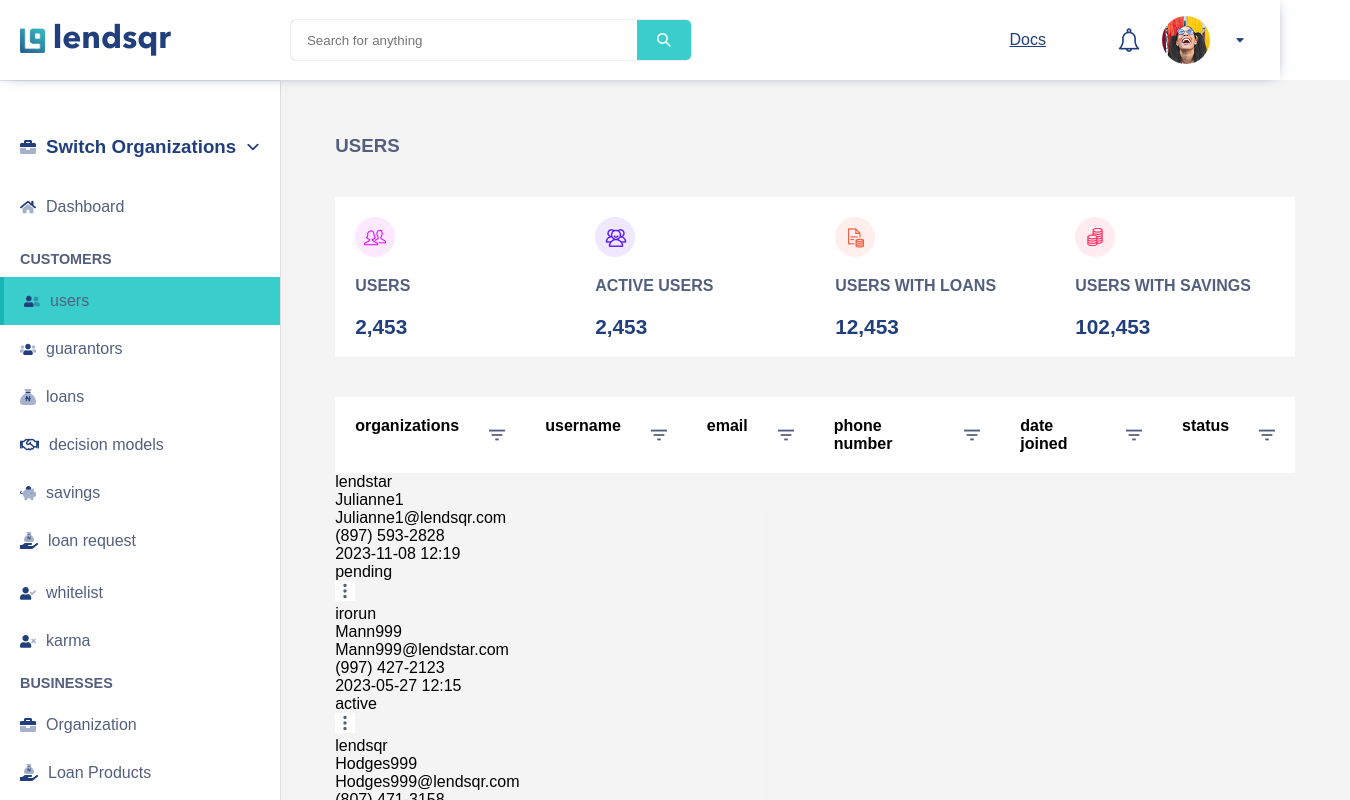
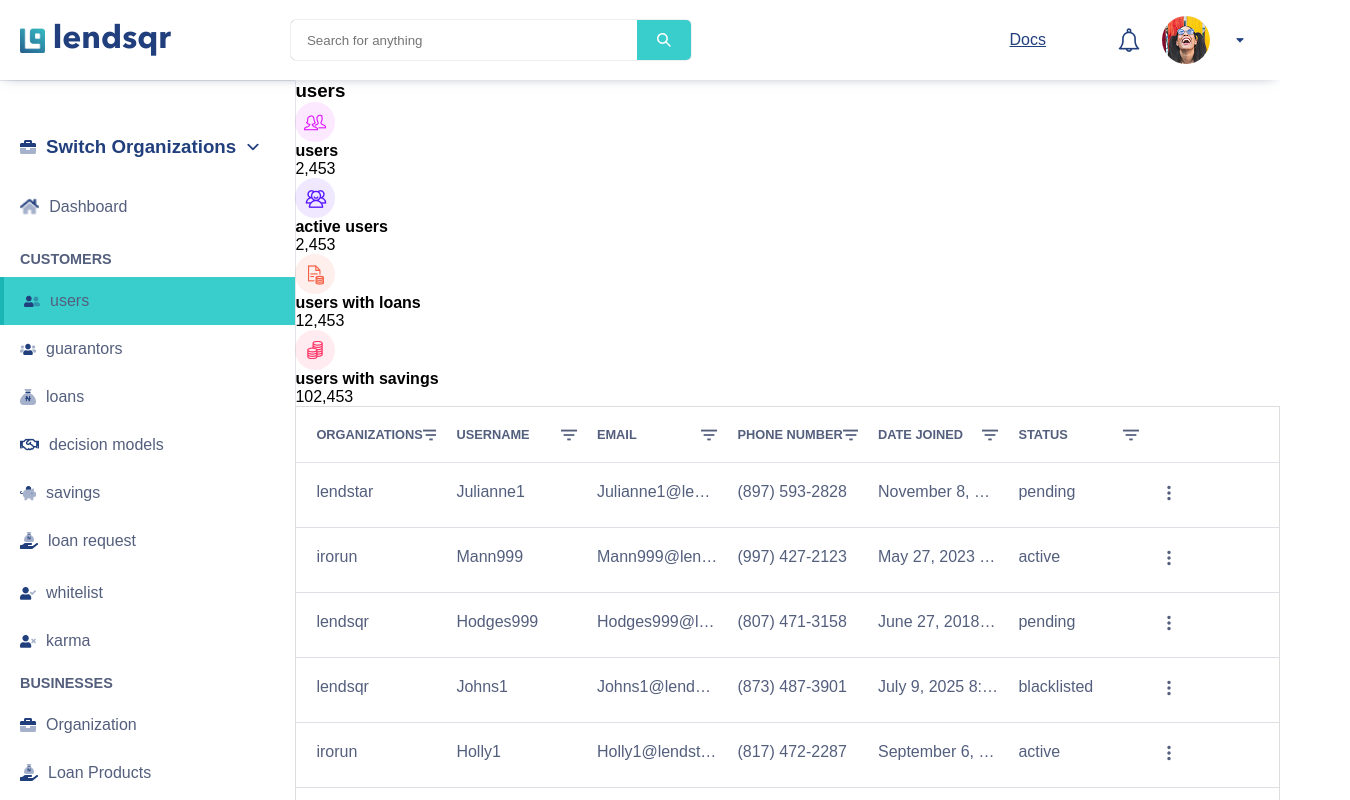
Before and after one commit to David4bay/lendsqr-fe-test, a React (Vite) app in the folder lendsqr-fe-test/: page /user in a window 1280 px wide. Shown: the top 800 px of the page, 1350 px wide, since content can reach past the window. Built offline with nearby package versions, Linux system fonts and the light colour scheme.

Commit message:
formatted date

```diff
--- a/lendsqr-fe-test/package.json
+++ b/lendsqr-fe-test/package.json
@@ -12,6 +12,7 @@
   "dependencies": {
     "@tanstack/react-query": "^5.83.0",
     "@tanstack/react-query-devtools": "^5.83.0",
+    "moment": "^2.30.1",
     "react": "^19.1.0",
     "react-dom": "^19.1.0",
     "react-helmet": "^6.1.0",
--- a/lendsqr-fe-test/src/App.scss
+++ b/lendsqr-fe-test/src/App.scss
@@ -457,7 +457,6 @@
     min-height: 100%;
     background-color: #a3a3a320;
     padding: 55px;
-    overflow: visible;
 }
 
 .userlist__container {
@@ -508,6 +507,11 @@
 
 // userlist table heading - with filter
 
+.userlist__table {
+    border-collapse: collapse;
+    border-spacing: 0;
+}
+
 .userlist__table-heading {
     display: flex;
     flex-direction: row;
@@ -519,18 +523,19 @@
 .heading {
     display: flex;
     flex-direction: row;
-    padding: 20px;
-    gap: 30px;
+    white-space: nowrap;
 }
 
 .heading__filter-button, .more__settings {
-    background-color: var(--color-white-text);
-    border: none;
-    width: fit-content;
 
-    &:hover {
-        cursor: pointer;
-    }
+}
+
+.data__container {
+    border-spacing: 0;
+}
+
+.data__container-item {
+    border-spacing: 0;
 }
 
 @media screen and (min-width: 701px) and (max-width: 1399px) {
--- a/lendsqr-fe-test/src/components/UserList.tsx
+++ b/lendsqr-fe-test/src/components/UserList.tsx
@@ -1,5 +1,6 @@
 import { useQuery } from "@tanstack/react-query"
-import { useLayoutEffect, useState } from "react"
+import moment from "moment"
+import React, { useLayoutEffect, useState } from "react"
 
 type StatusType = "inactive" | "pending" | "blacklisted" | "active"
 
@@ -13,7 +14,7 @@
 }
 
 interface GuarantorType {
-    fullname: string
+    ftrlname: string
     phone_number: string
     email: string
     relationship: string
@@ -34,7 +35,7 @@
     phone_number: string
     join_date: string
     status: StatusType
-    fullname: string
+    ftrlname: string
     bvn: string
     gender: string
     marital_status: string
@@ -53,7 +54,7 @@
 
     const [pages, setPages] = useState<number>(9)
     const [remainingPages, setRemainingPages] = useState<number>(0)
-    const [users, setUsers] = useState<UserListType[] | null[]>([])
+    const [users, setUsers] = useState<UserListType[]>([])
     const [refresh, setRefresh] = useState(true)
 
     const { data, isLoadingError, error, isLoading } = useQuery({
@@ -80,135 +81,150 @@
         }
     }, [data, error, isLoading, isLoadingError, pages, refresh])
 
+    function formatDate(date: string):string {
+        return moment(date).format("LLL")
+    }
+
     console.log("users", users)
 
     return (
-        <section className="userlist">
-            <article className="userlist__container">
-                <h3 className="userlist__container-title">
+        <section>
+            <article>
+                <h3>
                     users
                 </h3>
-                <div className="userlist__container-info">
-                    <div className="info__item">
-                        <img className="info__item-image" src="/users-icon.png" alt="users icon" />
-                        <strong className="info__item-title">
+                <div>
+                    <div>
+                        <img src="/users-icon.png" alt="users icon" />
+                        <strong>
                             users
                         </strong>
-                        <p className="info__item-stat">2,453</p>
+                        <p>2,453</p>
                     </div>
-                    <div className="info__item">
-                        <img className="info__item-image" src="/active-users-icon.png" alt="active users icon" />
-                        <strong className="info__item-title">
+                    <div>
+                        <img src="/active-users-icon.png" alt="active users icon" />
+                        <strong>
                             active users
                         </strong>
-                        <p className="info__item-stat">2,453</p>
+                        <p>2,453</p>
                     </div>
-                    <div className="info__item">
-                        <img className="info__item-image" src="/users-with-loans-icon.png" alt="users with loans icon" />
-                        <strong className="info__item-title">
+                    <div>
+                        <img src="/users-with-loans-icon.png" alt="users with loans icon" />
+                        <strong>
                             users with loans
                         </strong>
-                        <p className="info__item-stat">12,453</p>
+                        <p>12,453</p>
                     </div>
-                    <div className="info__item">
-                        <img className="info__item-image" src="/users-with-savings-icon.png" alt="users with savings icon" />
-                        <strong className="info__item-title">
+                    <div>
+                        <img src="/users-with-savings-icon.png" alt="users with savings icon" />
+                        <strong>
                             users with savings
                         </strong>
-                        <p className="info__item-stat">102,453</p>
+                        <p>102,453</p>
                     </div>
                 </div>
             </article>
-            <article className="userlist__table">
-                <div className="userlist__table-heading">
-                    <div className="heading">
-                        <h4 className="heading__title">
+            <article>
+                <table>
+                    <thead>
+                        <tr>
+                            <th scope="row">
+                                <div>
+                                    <h4>
                                         organizations
                                     </h4>
-                        <button className="heading__filter-button">
-                            <img src="/filter-icon.png" alt="organization filter icon" className="heading__icon" />
+                                    <button>
+                                        <img src="/filter-icon.png" alt="organization filter icon" />
                                     </button>
                                 </div>
-                    <div className="heading">
-                        <h4 className="heading__title">
+                            </th>
+                            <th>
+                                <div>
+                                    <h4>
                                         username
                                     </h4>
-                        <button className="heading__filter-button">
-                            <img src="/filter-icon.png" alt="username filter icon" className="heading__icon" />
+                                    <button>
+                                        <img src="/filter-icon.png" alt="username filter icon" />
                                     </button>
                                 </div>
-                    <div className="heading">
-                        <h4 className="heading__title">email</h4>
-                        <button className="heading__filter-button">
-                            <img src="/filter-icon.png" alt="email filter icon" className="heading__icon" />
+                            </th>
+                            <th>
+                                <div>
+                                    <h4>
+                                        email
+                                    </h4>
+                                    <button>
+                                        <img src="/filter-icon.png" alt="email filter icon" />
                                     </button>
                                 </div>
-                    <div className="heading">
-                        <h4 className="heading__title">
+                            </th>
+                            <th>
+                                <div>
+                                    <h4>
                                         phone number
                                     </h4>
-                        <button className="heading__filter-button">
-                            <img src="/filter-icon.png" alt="phone number filter icon" className="heading__icon" />
+                                    <button>
+                                        <img src="/filter-icon.png" alt="phone number filter icon" />
                                     </button>
                                 </div>
-                    <div className="heading">
-                        <h4 className="heading__title">
+                            </th>
+                            <th>
+                                <div>
+                                    <h4>
                                         date joined
                                     </h4>
-                        <button className="heading__filter-button">
-                            <img src="/filter-icon.png" alt="date joined filter icon" className="heading__icon" />
+                                    <button>
+                                        <img src="/filter-icon.png" alt="date joined filter icon" />
                                     </button>
                                 </div>
-                    <div className="heading">
-                        <h4 className="heading__title">
+                            </th>
+                            <th>
+                                <div>
+                                    <h4>
                                         status
                                     </h4>
-                        <button className="heading__filter-button">
-                            <img src="/filter-icon.png" alt="status filtere icon" className="heading__icon" />
+                                    <button>
+                                        <img src="/filter-icon.png" alt="status filtere icon" />
                                     </button>
                                 </div>
-                </div>
-                {users.length > 0 ? users.map((userlist: UserListType) => (
-                    <div className="userlist__table-data" key={userlist.non_zero_index}>
-                        <ul className="data__container">
-                            <li className="data__container-item">
+                            </th>
+                            <th>
+
+                            </th>
+                        </tr>
+                    </thead>
+                <tbody>
+                {users?.length > 0 ? users.map((userlist: UserListType) => (
+                    <React.Fragment key={userlist.non_zero_index}>
+                        <tr>
+                            <td>
                                 <span>{userlist.organization}</span>
-                            </li>
-                        </ul>
-                        <ul className="data__container">
-                            <li className="data__container-item">
+                            </td>
+                            <td>
                                 <span>{userlist.username}</span>
-                            </li>
-                        </ul>
-                        <ul className="data__container">
-                            <li className="data__container-item">
+                            </td>
+                            <td>
                                 <span>{userlist.email}</span>
-                            </li>
-                        </ul>
-                        <ul className="data__container">
-                            <li className="data__container-item">
+                            </td>
+                            <td>
                                 <span>{userlist.phone_number}</span>
-                            </li>
-                        </ul>
-                        <ul className="data__container">
-                            <li className="data__container-item">
-                                <span>{userlist.join_date}</span>
-                            </li>
-                        </ul>
-                        <ul className="data__container">
-                            <li className="data__container-item">
+                            </td>
+                            <td>
+                                <span>{formatDate(userlist.join_date)}</span>
+                            </td>
+                            <td>
                                 <span>{userlist.status}</span>
-                            </li>
-                        </ul>
-                        <ul className="data__container">
-                            <li className="data__container-item">
-                                <button className="more__settings">
+                            </td>
+                            <td>
+                                <button>
                                     <img src="/more-icon.png" alt="more settings icon" />
                                 </button>
-                            </li>
-                        </ul>
-                    </div>
+                            </td>
+                        </tr>
+                    </React.Fragment>
                 )) : ""}
+                </tbody>
+                </table>
             </article>
         </section>
     )
--- a/lendsqr-fe-test/src/index.css
+++ b/lendsqr-fe-test/src/index.css
@@ -69,6 +69,7 @@
     --work-sans-regular: "WorkSans Regular", sans-serif;
     --color-blue-text: #213F7D;
     --color-grey-text: #545F7D;
+    --color-grey-fade: #545f7d31;
     --color-cyan-text: #39CDCC;
     --color-cyan-fade: #39CDCCCC;
     --color-cyan-dark: #1ab5b5;
@@ -80,6 +81,10 @@
     margin: 0;
     padding: 0;
     box-sizing: border-box;
+}
+
+html {
+  width: 100%;
 }
 
 body {
@@ -100,3 +105,59 @@
   align-items: flex-start;
   object-fit: contain;
 }
+
+table {
+  table-layout: fixed;
+  border-collapse: collapse;
+  border-spacing: 0;
+  width: 100%;
+  max-width: 1000px;
+  border: 1px solid #ddd;
+}
+
+tbody {
+  box-shadow: 0 0 1px 0 var(--color-grey-text);
+  & > tr > td {
+    border-bottom: 1px outset var(--color-grey-fade);
+  }
+}
+
+thead {
+  width: 100%;
+}
+
+th, td {
+  text-align: left;
+  /* padding: 20px; */
+  padding: 20px 0 20px 20px;
+  white-space: nowrap;
+  overflow: hidden;
+  text-overflow: ellipsis;
+}
+
+th {
+  white-space: nowrap;
+}
+
+td {
+  vertical-align: top;
+  color: var(--color-grey-text);
+}
+
+td button, th button {
+  background-color: var(--color-white-text);
+  border: none;
+}
+
+th div {
+  display: flex;
+  flex-direction: row;
+  justify-content: space-between;
+
+  & h4 {
+    text-transform: uppercase;
+    font-size: 0.8rem;
+    font-weight: 600;
+    color: var(--color-grey-text);
+  }
+}
```
Lines whose indentation alone changed are shown as unchanged.
